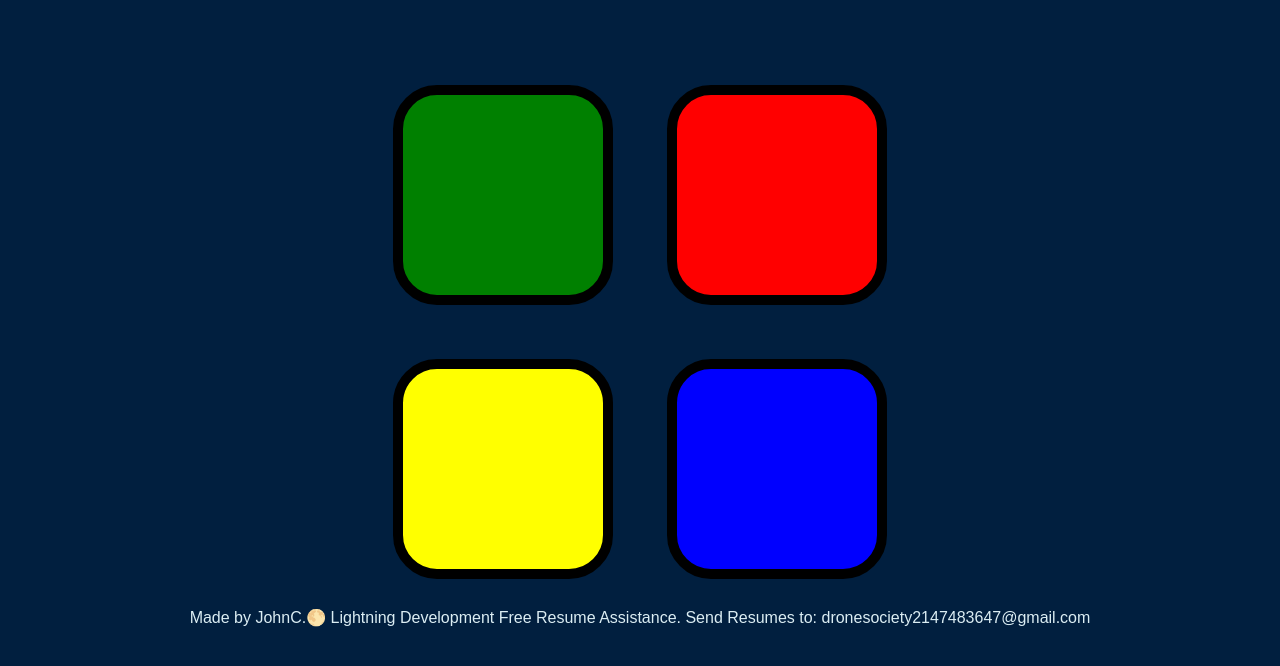
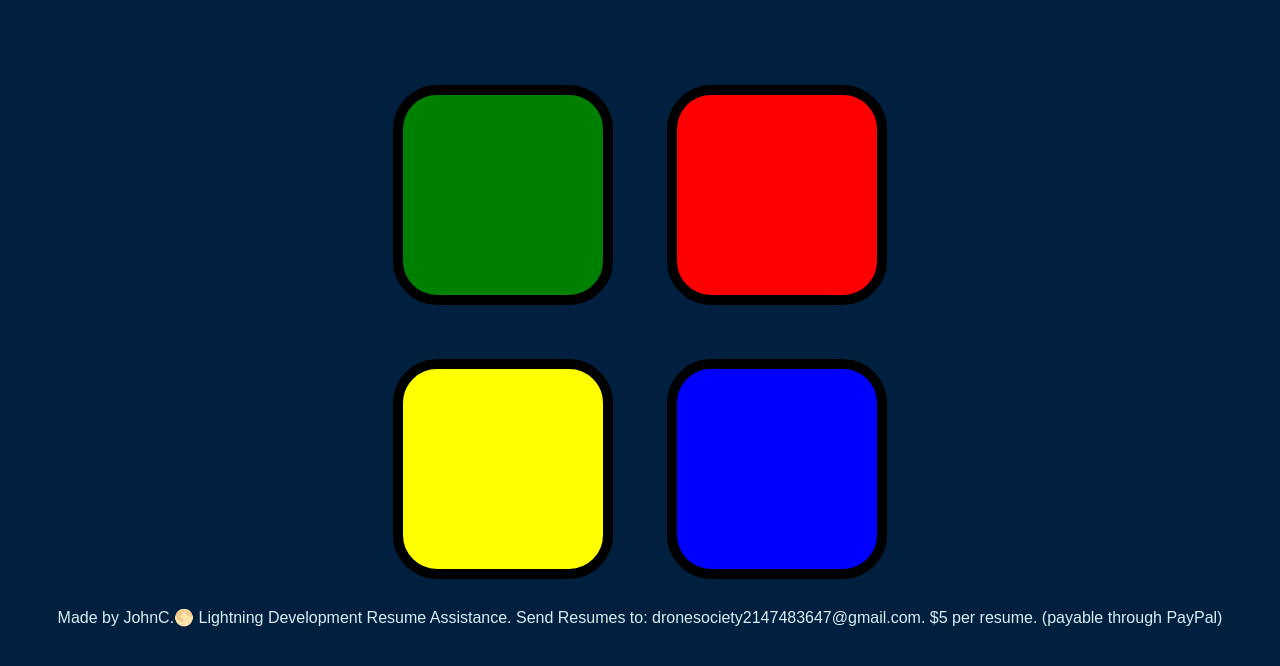
Before and after one commit to LightningDevelopment/SimonSays, a plain HTML site: page index.html in a window 1280 px wide. Shown: the part 114-780 px from the top of the page. Drawn offline with nearby package versions, Linux system fonts and the light colour scheme.

Commit message:
Update index.html

```diff
--- a/index.html
+++ b/index.html
@@ -40,7 +40,7 @@
 
 <footer>
   Made by JohnC.🌕 Lightning Development
-  Free Resume Assistance. Send Resumes to: dronesociety2147483647@gmail.com
+  Resume Assistance. Send Resumes to: dronesociety2147483647@gmail.com. $5 per resume. (payable through PayPal)
 </footer>
 </body>
 
```
